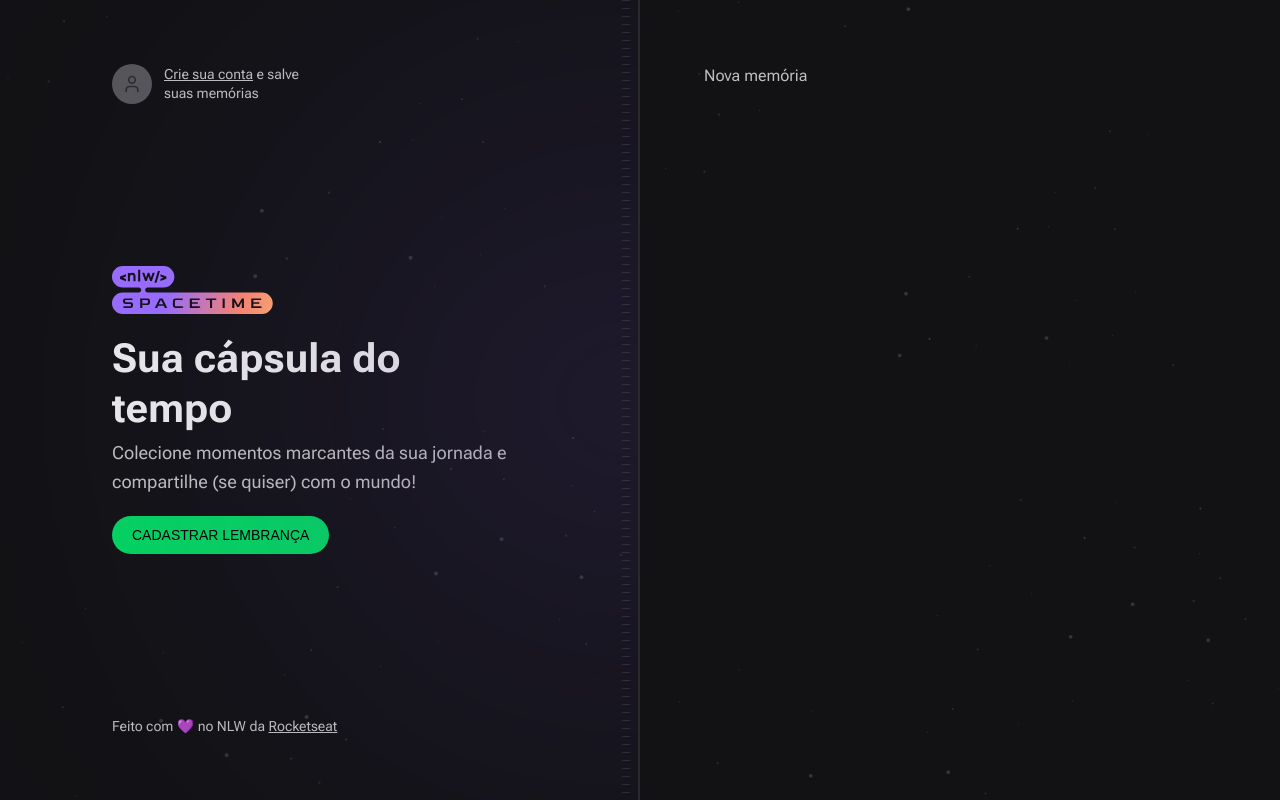
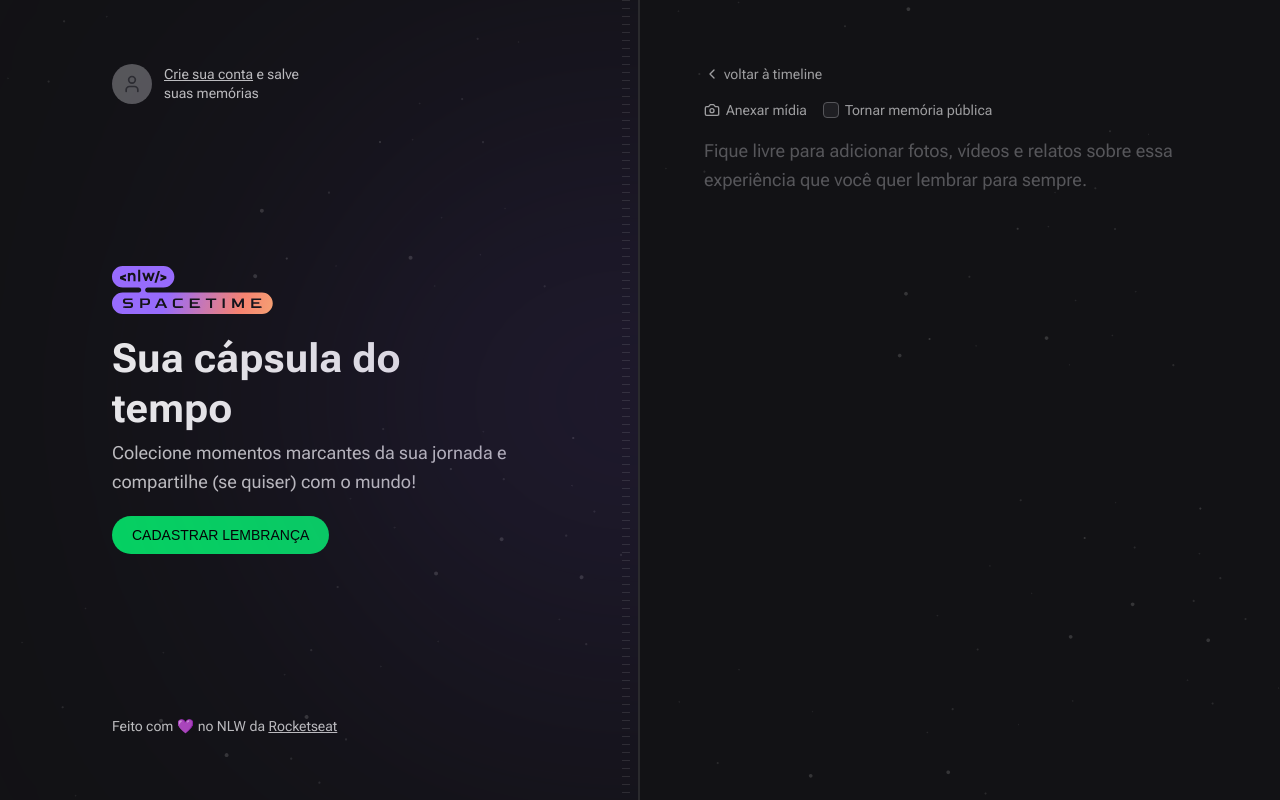
Before and after one commit to Luan-Costa-2l/NLW-Spacetime, a Next.js app in the folder web/: page /memories/new in a window 1280 px wide. Built offline with nearby package versions, Linux system fonts and the light colour scheme; no server answers; a web font is replaced by a local one.

Commit message:
feat(we): new memory page

```diff
--- a/web/src/app/memories/new/page.tsx
+++ b/web/src/app/memories/new/page.tsx
@@ -1,3 +1,55 @@
+import { Camera, ChevronLeft } from 'lucide-react'
+import Link from 'next/link'
+
 export default function NewMemory() {
-  return <h1>Nova memória</h1>
+  return (
+    <div className="flex flex-1 flex-col gap-4">
+      <Link
+        href="/"
+        className="flex items-center gap-1 text-sm text-gray-200 transition-colors hover:text-gray-100"
+      >
+        <ChevronLeft className="h-4 w-4" />
+        voltar à timeline
+      </Link>
+      <form className="flex flex-1 flex-col gap-2">
+        <div className="flex items-center gap-4">
+          <label
+            htmlFor="midia"
+            className="flex cursor-pointer items-center gap-1.5 text-sm text-gray-200 hover:text-gray-100"
+          >
+            <Camera className="h-4 w-4" />
+            Anexar mídia
+          </label>
+
+          <label
+            htmlFor="isPublic"
+            className="flex cursor-pointer items-center gap-1.5 text-sm text-gray-200 hover:text-gray-100"
+          >
+            <input
+              type="checkbox"
+              name="isPublic"
+              id="isPublic"
+              value="true"
+              className="h-4 w-4 rounded border-gray-400 bg-gray-700 text-purple-500"
+            />
+            Tornar memória pública
+          </label>
+        </div>
+
+        <input
+          type="file"
+          name="midia"
+          id="midia"
+          className="invisible h-0 w-0"
+        />
+
+        <textarea
+          name="content"
+          spellCheck={false}
+          placeholder="Fique livre para adicionar fotos, vídeos e relatos sobre essa experiência que você quer lembrar para sempre."
+          className="w-full flex-1 resize-none rounded border-0 bg-transparent p-0 text-lg leading-relaxed text-gray-100 placeholder:text-gray-400 focus:ring-0"
+        />
+      </form>
+    </div>
+  )
 }
--- a/web/src/components/EmptyMemories.tsx
+++ b/web/src/components/EmptyMemories.tsx
@@ -3,7 +3,7 @@
     <div className="flex flex-1 items-center justify-center">
       <p className="w-[360px] text-center leading-relaxed">
         Você ainda não registrou nenhuma lembrança, comece a{' '}
-        <a href="" className="underline hover:text-gray-50">
+        <a href="/memories/new" className="underline hover:text-gray-50">
           criar agora!
         </a>
       </p>
```
